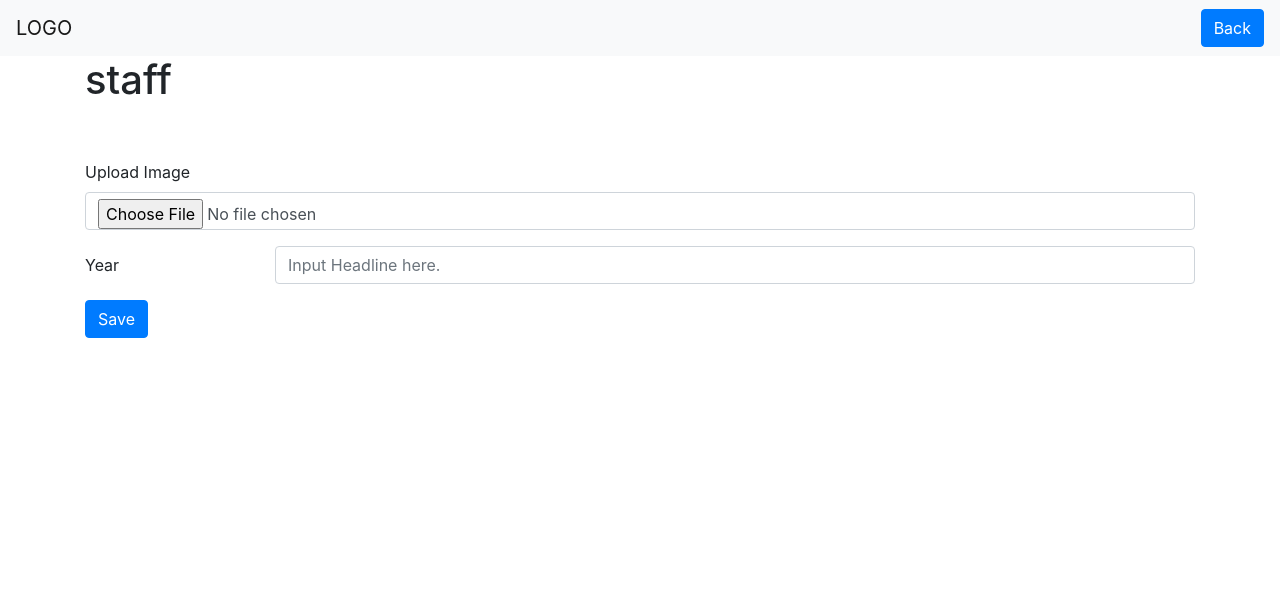
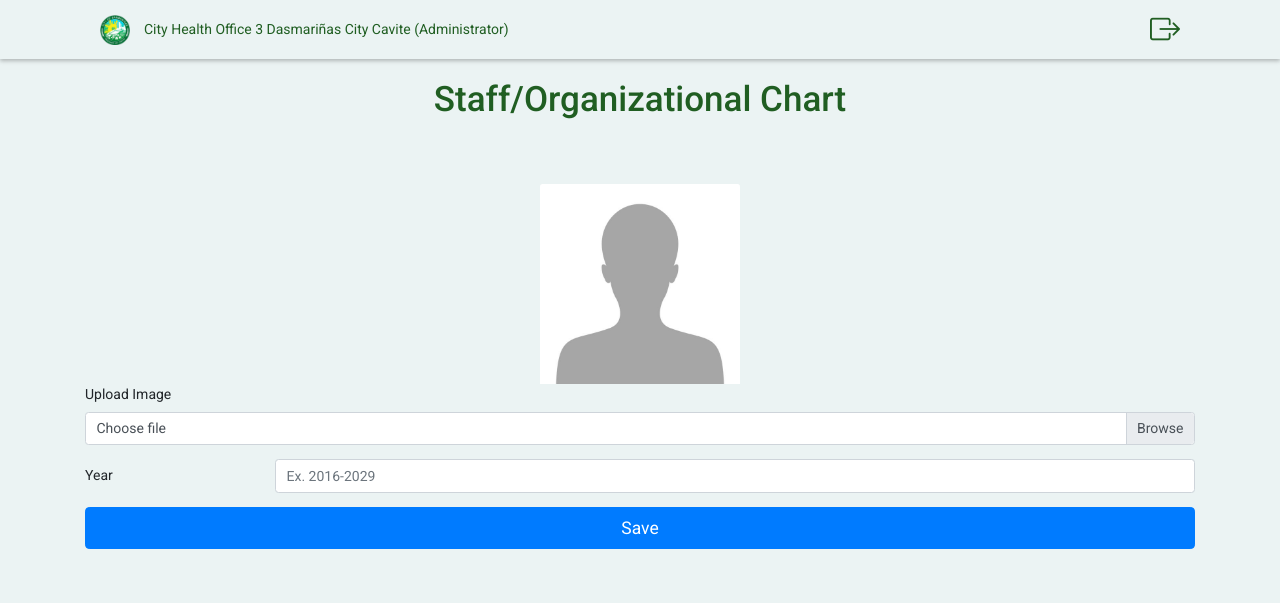
Before and after one commit to Luwiezzz/bhc_app, a Django app: template bhc_project/bhc_app/templates/bhc_app/admin_staff.html in a window 1280 px wide. Shown: the top 603 px of the page. Run offline with Django 4.2, Linux system fonts and the light colour scheme; the template is opened without the code that fills it, so the values that code supplies are empty.

Commit message:
Add Files

```diff
--- /dev/null
+++ b/bhc_project/bhc_app/static/css/admin_staff.css
@@ -0,0 +1,68 @@
+* {
+    margin: 0;
+    padding: 0;
+    font-family: 'Roboto', sans-serif;
+    font-size: 14px;
+}
+
+body {
+    background: #EBF3F3;
+}
+
+
+/* navbar */
+
+nav {
+    background: #EBF3F3;
+    color: black;
+}
+
+#Cho3_nav {
+    top: 0;
+    position: sticky;
+    z-index: 101;
+    box-shadow: 0px 2px 4px rgba(0, 0, 0, 0.25);
+}
+
+nav a {
+    color: #205E22;
+    text-decoration: none;
+    pointer-events: none;
+}
+
+#Cho3_nav a {
+    width: 100%;
+    text-align: left;
+}
+
+#Cho3_nav #logout {
+    width: 100%;
+    text-align: right;
+}
+
+#addbutton {
+    border: none;
+    background-color: #205E22;
+}
+
+#addbutton:hover {
+    background-color: #1a4d1c;
+}
+
+
+
+
+@media only screen and (max-width: 1000px) {
+    #Cho3_nav a {
+        width: 80%;
+        text-align: center;
+    }
+
+}
+
+@media only screen and (min-width: 1000px) {
+    #Cho3_nav {
+        padding-left: 100px;
+        padding-right: 100px;
+    }
+}
--- a/bhc_project/bhc_app/templates/bhc_app/admin_homepage.html
+++ b/bhc_project/bhc_app/templates/bhc_app/admin_homepage.html
@@ -53,7 +53,7 @@
                 </button>
                 <button class="scheduledpatients_button" style="background: url(../../static/images/6staff.png); background-size: cover; background-position: center;
                 background-repeat: no-repeat; border: none; display: flex; justify-content: flex-start; align-items: flex-end;">
-                    <a style="color: white; font-size: 30px; margin: 0 0 20px 20px" href="">Staff</a>
+                    <a style="color: white; font-size: 30px; margin: 0 0 20px 20px" href="{%url 'bhc_app:admin_staff'%}">Staff/Organizational Chart</a>
                 </button>
                 <button class="staff_button" style="background: url(../../static/images/7history.png); background-size: cover; background-position: center;
                 background-repeat: no-repeat; border: none; display: flex; justify-content: flex-start; align-items: flex-end;">
--- a/bhc_project/bhc_app/templates/bhc_app/admin_staff.html
+++ b/bhc_project/bhc_app/templates/bhc_app/admin_staff.html
@@ -5,49 +5,61 @@
     <meta charset="UTF-8">
     <meta http-equiv="X-UA-Compatible" content="IE=edge">
     <meta name="viewport" content="width=device-width, initial-scale=1.0">
-    <title>Admin - Staff</title>
-
-    <!--Bootstrap CSS-->
+    <title>Administrator</title>
+    <!-- css: bootstrap -->
     <link rel="stylesheet" href="https://cdn.jsdelivr.net/npm/bootstrap@4.6.2/dist/css/bootstrap.min.css" integrity="sha384-xOolHFLEh07PJGoPkLv1IbcEPTNtaed2xpHsD9ESMhqIYd0nLMwNLD69Npy4HI+N" crossorigin="anonymous">
-
+    <!-- css:font -->
+    <link rel="preconnect" href="https://fonts.googleapis.com">
+    <link rel="preconnect" href="https://fonts.gstatic.com" crossorigin>
+    <link href="https://fonts.googleapis.com/css2?family=Roboto:wght@100;300;400;500;700;900&display=swap" rel="stylesheet">
+    <!-- css stylesheet -->
+    <link rel="stylesheet" href="../../static/css/admin_staff.css">
+    <link rel="shortcut icon" href="../../static/images/Dasmariñas_City_Logo.png" type="image/x-icon">
+    <link rel="stylesheet" href="https://cdn.jsdelivr.net/npm/bootstrap-icons@1.10.2/font/bootstrap-icons.css">
 </head>
 
 <body>
 
-    <nav class="navbar navbar-expand-lg navbar-light bg-light">
-        <button class="navbar-toggler" type="button" data-toggle="collapse" data-target="#navbarTogglerDemo03" aria-controls="navbarTogglerDemo03" aria-expanded="false" aria-label="Toggle navigation">
-          <span class="navbar-toggler-icon"></span>
-        </button>
-        <a class="navbar-brand" href="#">LOGO</a>
-
-        <div class="collapse navbar-collapse" id="navbarTogglerDemo03">
-            <ul class="navbar-nav mr-auto mt-2 mt-lg-0"></ul>
-            <form class="form-inline my-2 my-lg-0">
-                <a href="{%url 'bhc_app:admin_homepage'%}" class="btn btn-primary">Back</a>
-            </form>
-        </div>
+    <nav class="navbar navbar-expand-lg" id="Cho3_nav">
+        <img src="../../static/images/Dasmariñas_City_Logo.png" alt="Dasmariñas_City_Logo.png" width="30" height="30">
+        <a class="nav-link" href="{%url 'bhc_app:admin_homepage'%}">City Health Office 3 Dasmariñas City Cavite (Administrator)</a>
+        <a style="pointer-events: visible;" id="logout" href="{%url 'bhc_app:admin_homepage'%}"><i class="bi-box-arrow-right" alt="logout_button" style="font-size: 30px;"></i></a>
     </nav>
 
 
 
     <div class="container">
-        <h1>staff</h1>
+
+
+        <div style="margin-top: 20px; display: grid; justify-content: center; align-content: center;">
+            <h1 style="color: #205E22;">Staff/Organizational Chart</h1>
+        </div>
 
         <form method="post" enctype="multipart/form-data" name="picture" action="/staff_update" style="margin:5% 0 5% 0;">
             {% csrf_token %}
             <div class="mb-3">
-                <label for="staff_picture" class="form-label">Upload Image</label>
-                <input class="form-control" type="file" id="staff_picture" name="staff_picture" required>
+
+                <div style="display: grid; justify-items: center;">
+                    <img src="media/blank.jpg" class="card-img-top" id="dp" alt="" style="width: auto; height: 200px;">
+                </div>
+
+                <label for="staff_picture">Upload Image</label>
+                <div class="input-group mb-3">
+                    <div class="custom-file">
+                      <input type="file" class="custom-file-input" name="staff_picture" id="staff_picture" onchange="readURL(this);" required>
+                      <label class="custom-file-label" for="staff_picture" aria-describedby="staff_picture">Choose file</label>
+                    </div>
+                </div>
             </div>
 
             <div class="mb-3 row">
                 <label for="year" class="col-sm-2 col-form-label">Year</label>
                 <div class="col-sm-10">
-                    <input type="text" class="form-control" placeholder="Input Headline here." id="year" name="year" required>
+                    <input type="text" class="form-control" placeholder="Ex. 2016-2029" id="year" name="year" required>
                 </div>
             </div>
 
-            <button type="submit" class="btn btn-primary" name="submit1">Save</button>
+            <button type="submit" class="btn btn-primary btn-lg btn-block" name="submit1">Save</button>
         </form>
 
         {% if staff != None %}
@@ -69,6 +81,27 @@
     <script src="https://cdn.jsdelivr.net/npm/jquery@3.5.1/dist/jquery.slim.min.js" integrity="sha384-DfXdz2htPH0lsSSs5nCTpuj/zy4C+OGpamoFVy38MVBnE+IbbVYUew+OrCXaRkfj" crossorigin="anonymous"></script>
     <script src="https://cdn.jsdelivr.net/npm/bootstrap@4.6.2/dist/js/bootstrap.bundle.min.js" integrity="sha384-Fy6S3B9q64WdZWQUiU+q4/2Lc9npb8tCaSX9FK7E8HnRr0Jz8D6OP9dO5Vg3Q9ct" crossorigin="anonymous"></script>
 
+    <script>
+        $("input").change(function(dp) {
+            for (var i = 0; i < dp.originalEvent.srcElement.files.length; i++) {
+                var file = dp.originalEvent.srcElement.files[i];
+                var img = document.getElementById("dp");
+                var reader = new FileReader();
+                reader.onloadend = function() {
+                    img.src = reader.result;
+                }
+                reader.readAsDataURL(file);
+            }
+        });
+    </script>
+
+    <script src="https://unpkg.com/sweetalert/dist/sweetalert.min.js"></script>
+    <!-- https://sweetalert.js.org/guides/ -->
+    {% if messages %} {% for message in messages %} {% if message.tags %}
+    <script>
+        swal("{{ message }}!", "You clicked the button!");
+    </script> {% endif %} {% endfor %} {% endif %}
+
 </body>
 
 </html>
```
Also changed, not shown: bhc_project/media/staff/Screenshot_4.png (added).
